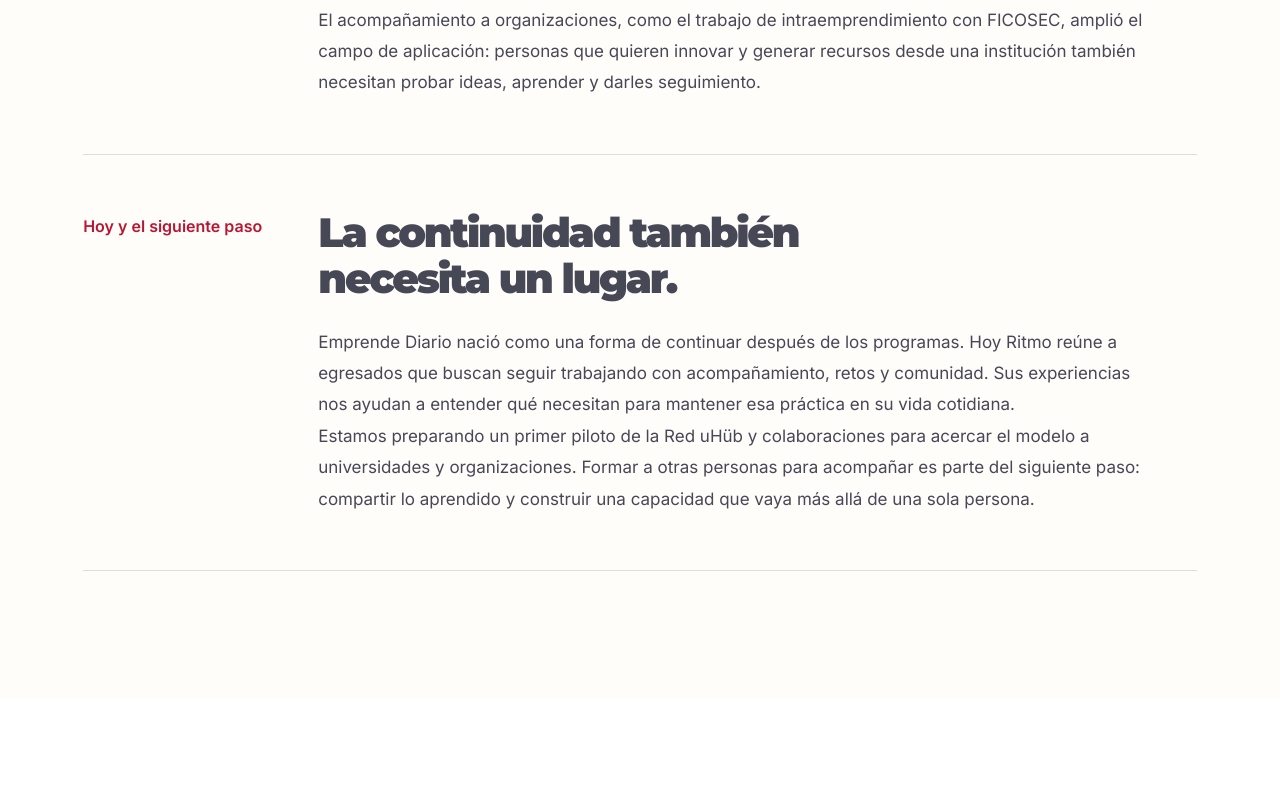
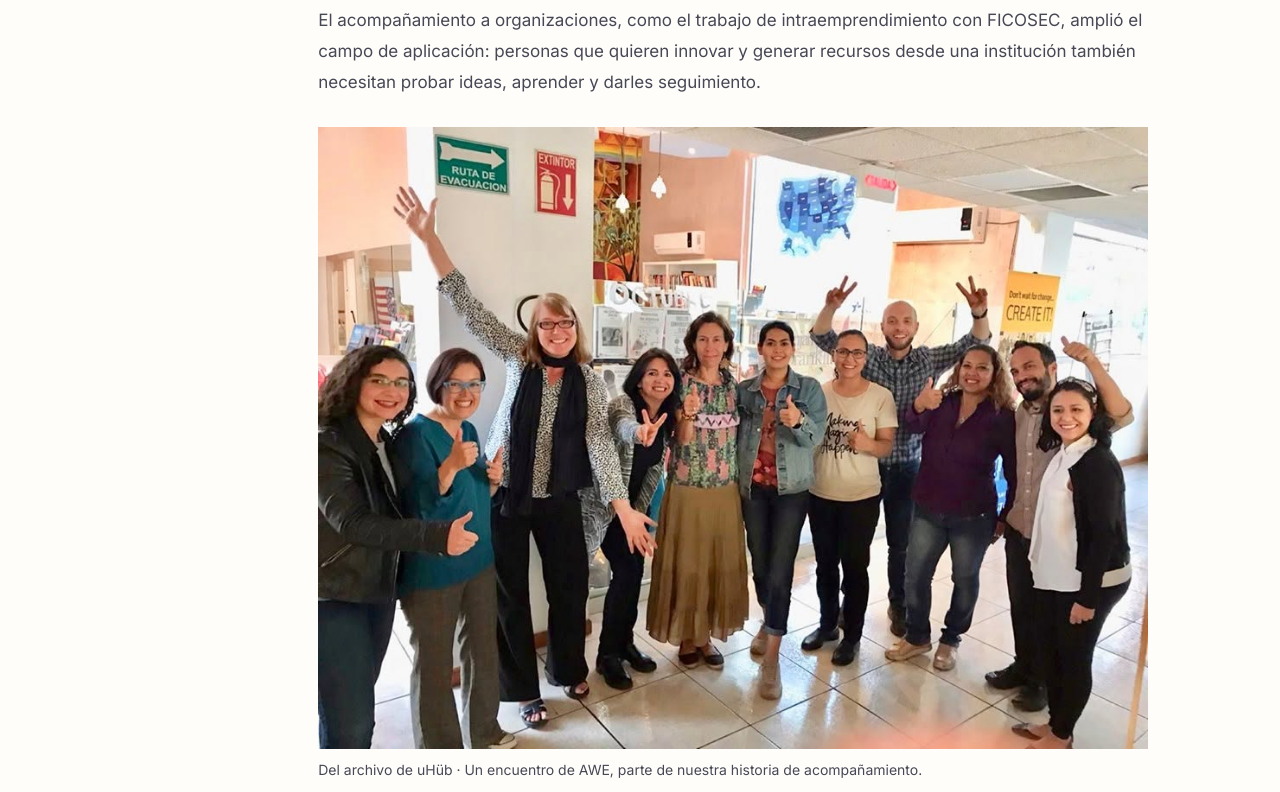
Before and after one commit to campillojesus-bot/uhub_mx_web, a Next.js app: page /nosotros in a window 1280 px wide. Shown: the part 5268-6060 px from the top of the page. Built offline with nearby package versions, Linux system fonts and the light colour scheme.

Commit message:
Añadir fotografía de AWE al capítulo histórico

```diff
--- a/src/app/nosotros/page.tsx
+++ b/src/app/nosotros/page.tsx
@@ -94,6 +94,12 @@ export default function AboutPage() {
               <div>
                 <h2>{chapter.title}</h2>
                 {chapter.paragraphs.map((paragraph) => <p key={paragraph}>{paragraph}</p>)}
+                {chapter.id === "programas" && (
+                  <figure className="history-photo-wide">
+                    <img src="/images/archivo-awe.jpg" alt="Grupo reunido en un encuentro de AWE, sonriendo y levantando las manos." width="960" height="720" loading="lazy" />
+                    <figcaption>Del archivo de uHüb · Un encuentro de AWE, parte de nuestra historia de acompañamiento.</figcaption>
+                  </figure>
+                )}
                 {chapter.id === "acompanamiento" && (
                   <figure className="history-photo-wide"><img src="/images/encuentro-coworking.webp" alt="Participantes reunidos alrededor de las mesas del coworking de uHüb." width="1600" height="900" loading="lazy" /><figcaption>2016 · Compartir preguntas, experiencias y siguientes pasos.</figcaption></figure>
                 )}
```
Also changed, not shown: public/images/archivo-awe.jpg (added).
